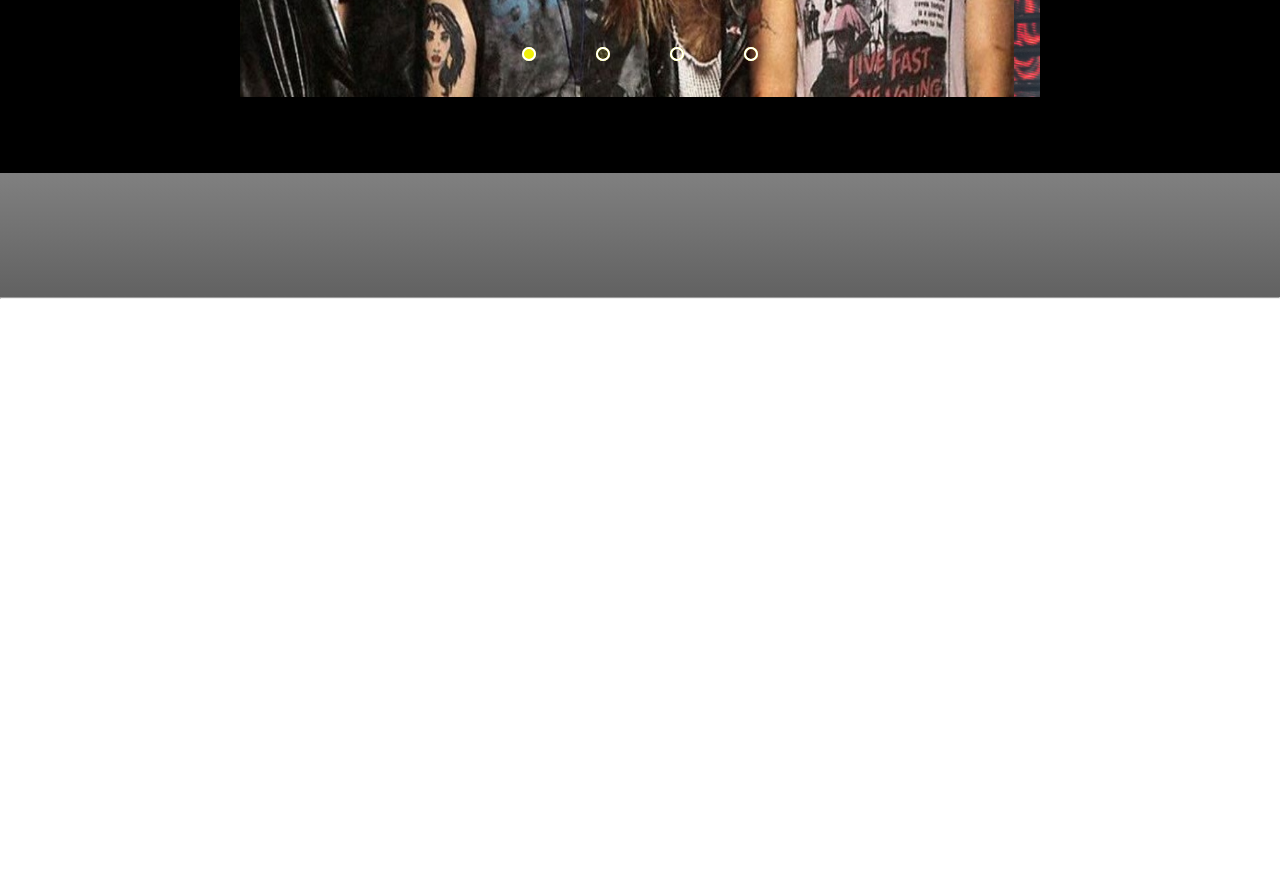
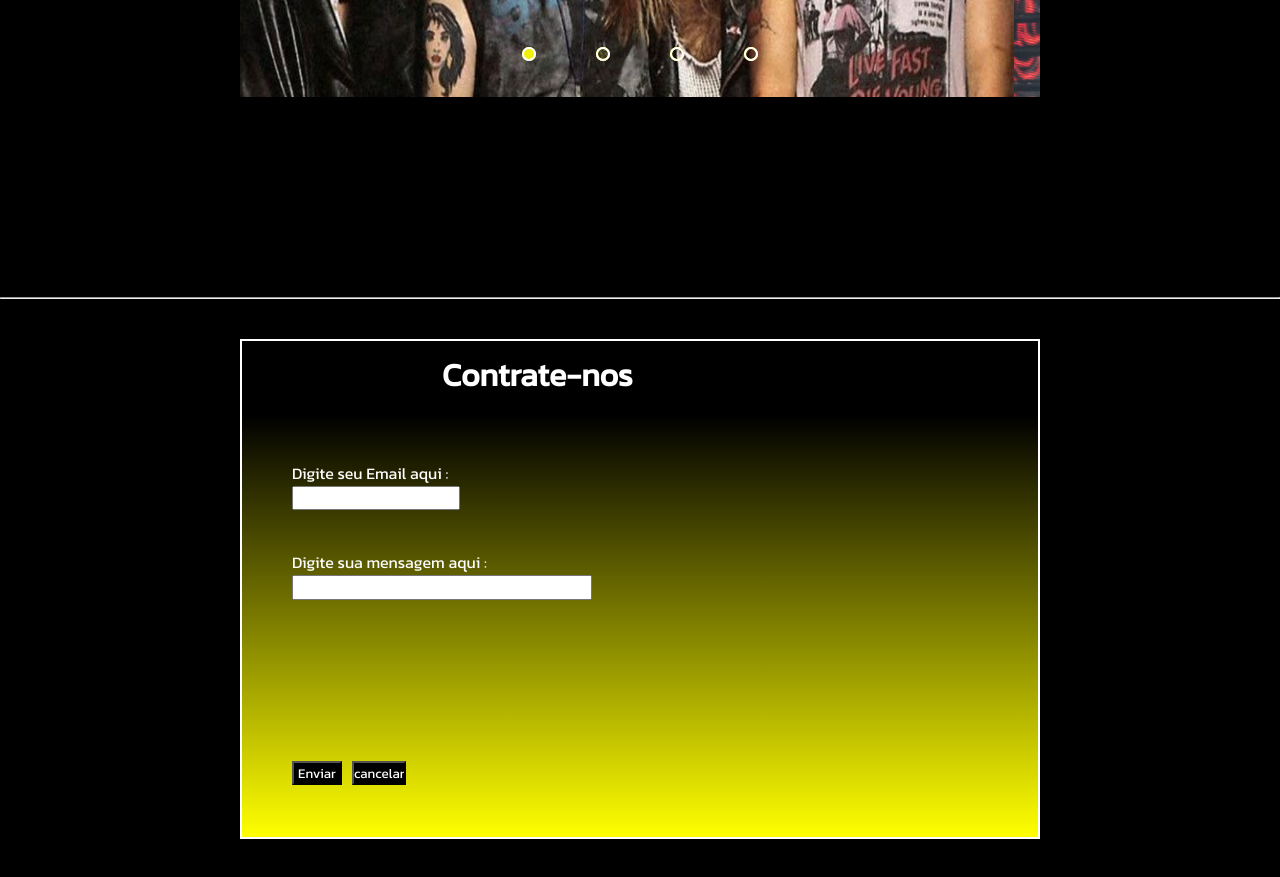
Before and after one commit to kaua-silv/projeto-fatec, a plain HTML site: page html/index.html in a window 1280 px wide. Shown: the part 627-1504 px from the top of the page. Before the commit the page ends 926 px from the top, so only its background shows below. Drawn offline with Linux system fonts and the light colour scheme.

Commit message:
parte do contrato

```diff
--- a/css/home.css
+++ b/css/home.css
@@ -9,12 +9,14 @@
 
 }
 html{
-    height: 100%;
+
     width: 100%;
 
 }
 body{
-background-image: linear-gradient(gray,black 65%);
+background: linear-gradient(gray,black 35%);
+background-repeat: no-repeat;
+background-size: cover;
 }
 
 /* css do menu */
@@ -189,5 +191,64 @@ background-image: linear-gradient(gray,black 65%);
 /* cs area do contrato*/
 
 .contrato {
-    background-color: yellow;
+    background: linear-gradient(black 15%, yellow );
+    border: 2px solid white;
+    height: 500px;
+    width: 800px;
+    display: table;
+  margin: 40px auto;
+  padding: 10px;
+  color: white;
 }
+
+#titulo {
+
+    height: 50px;
+    width: 500px;
+    display: flex;
+    margin-left: 190px;
+
+}
+
+
+
+.caixa-de-entrada {
+
+   margin-left: 30px;
+   margin-top: 50px;
+   height: 300px;
+   width: 600px;
+   padding: 10px;
+
+}
+
+.Mensagem {
+    margin-top: 40px;
+}
+
+#Mensagem-caixa {
+    width: 300px;
+    height: 25px;
+}
+
+.enviar-cancelar {
+
+    display: flex;
+    padding: 10px;
+    margin-left: 30px ;
+}
+
+#enviar{
+    margin-right: 10px;
+    width: 50px;
+    background-color: black;
+    color: white;
+}
+
+#cancelar {
+background-color: black;
+color: white;
+}
+#enviar:hover, #cancelar:hover {
+color: yellow;
+}
--- a/html/index.html
+++ b/html/index.html
@@ -83,7 +83,31 @@
 </div>
 <hr>
 <div class="contrato">
+    <h1 id="titulo">Contrate-nos</h1>
 
+    <div class="caixa-de-entrada">
+       <div class="email"></div>
+        <!-- caixa de email -->
+        <label for="email">Digite seu Email aqui : </label>
+        <br>
+        <input id="email" type="email">
+
+        <!--Fim caixa de email -->
+
+         <!-- caixa de mensagem -->
+        <div class="Mensagem">
+        <label id="Mensagem" for="Mensagem">Digite sua mensagem aqui :</label>
+        <br>
+        <input id="Mensagem-caixa" type="text">
+    </div>
+
+</div>
+
+<div class="enviar-cancelar">
+    <input id="enviar" type="submit" value="Enviar" onclick="alertSubmit();">
+    <input id="cancelar" type="button" value="cancelar">
+</div>
+</div>
 </div>
 
 
--- a/javascript/script.js
+++ b/javascript/script.js
@@ -14,3 +14,11 @@ function nextImage(){
 
     document.getElementById("radio"+count).checked = true;
 }
+
+
+function alertSubmit(){
+
+    var emaildigitado=document.getElementById("email").value;
+
+    alert("Sua mensagem foi enviado com sucesso! Logo entraremos em contato com: " + emaildigitado) ;
+  }
```
